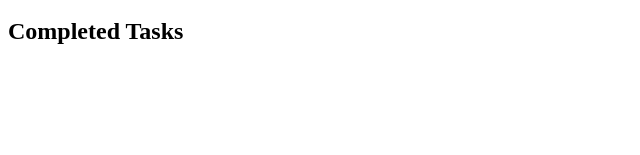
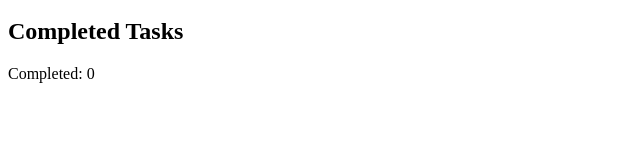
Before and after one commit to mahmudulhaque13/task-manager, a React (Vite) app: page /completed in a window 1280 px wide. Shown: the part 130-285 px from the top of the page, without its empty margins (0-640 px from the left). Built offline with nearby package versions, Linux system fonts and the light colour scheme.

Commit message:
added completed task count

```diff
--- a/src/pages/Completed.jsx
+++ b/src/pages/Completed.jsx
@@ -1,5 +1,6 @@
 function Completed({ tasks }) {
   const completedTasks = tasks.filter((t) => t.completed);
+  const completedCount = tasks.filter((t) => t.completed).length;
 
   return (
     <div>
@@ -8,6 +9,7 @@ function Completed({ tasks }) {
       {completedTasks.map((t) => (
         <p key={t.id}>{t.title}</p>
       ))}
+      <p>Completed: {completedCount}</p>
     </div>
   );
 }
```
